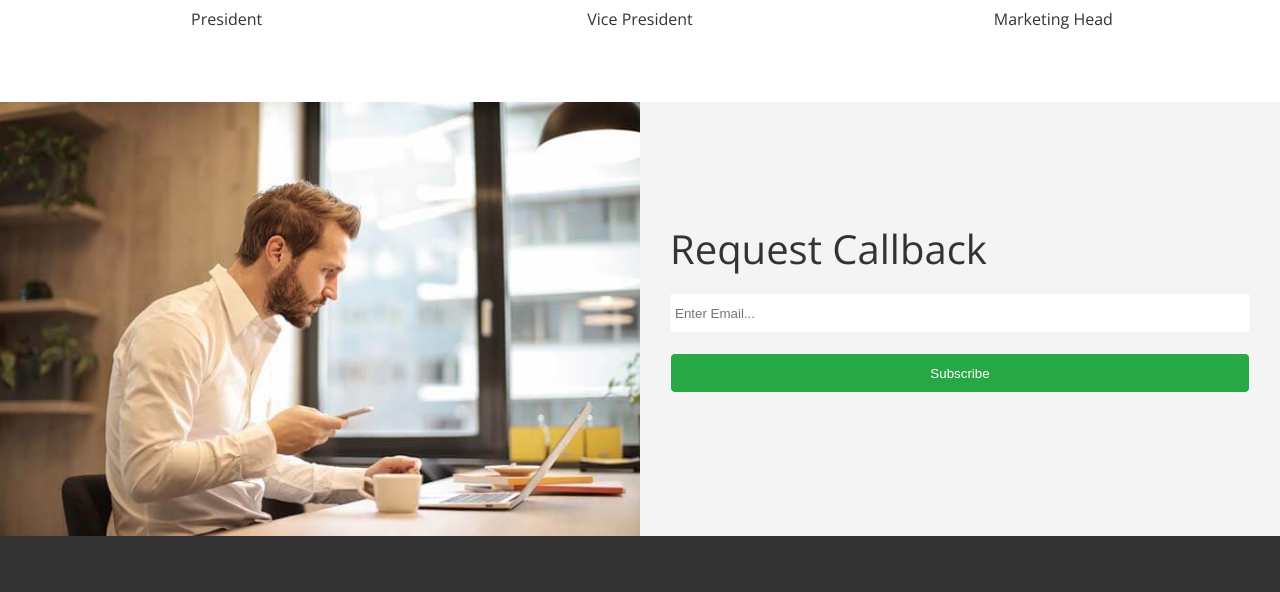
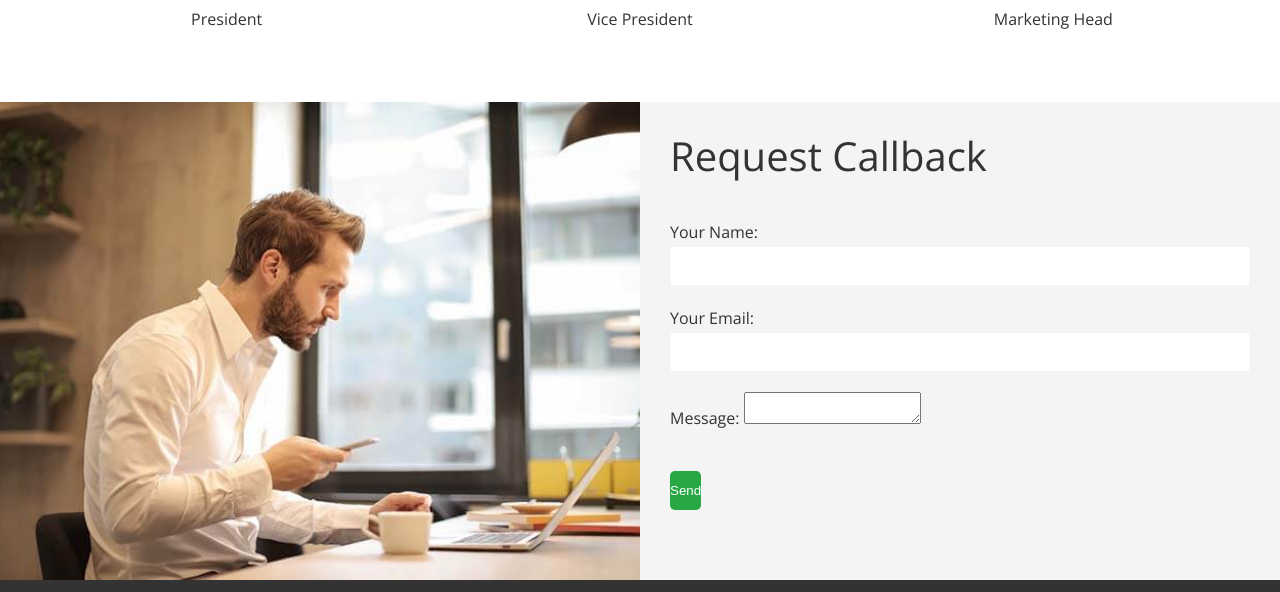
Before and after one commit to tysap666/hotelbdi, a plain HTML site: page index.html in a window 1280 px wide. Shown: the part 3258-3850 px from the top of the page. Drawn offline with nearby package versions, Linux system fonts and the light colour scheme; files that its build step writes are made by us from their sources.

Commit message:
four on form

```diff
--- a/index.html
+++ b/index.html
@@ -195,10 +195,21 @@
 
                         </form> -->
 
-                        <form name="contact" method="POST" data-netlify="true"  class="callback-form" >
-                            <input type="email" placeholder="Enter Email...">
-                            <input type="submit" value="Subscribe" class="btn btn-primary">
+                        <form name="contact" method="POST" data-netlify="true"  class="callback-form">
+                            <p>
+                              <label>Your Name: <input type="text" name="name" /></label>
+                            </p>
+                            <p>
+                              <label>Your Email: <input type="email" name="email" /></label>
+                            </p>
+                            <p>
+                              <label>Message: <textarea name="message"></textarea></label>
+                            </p>
+                            <p>
+                              <button type="submit" class="btn btn-primary">Send</button>
+                            </p>
                           </form>
+
                     </div>
                 </div>
 
```
